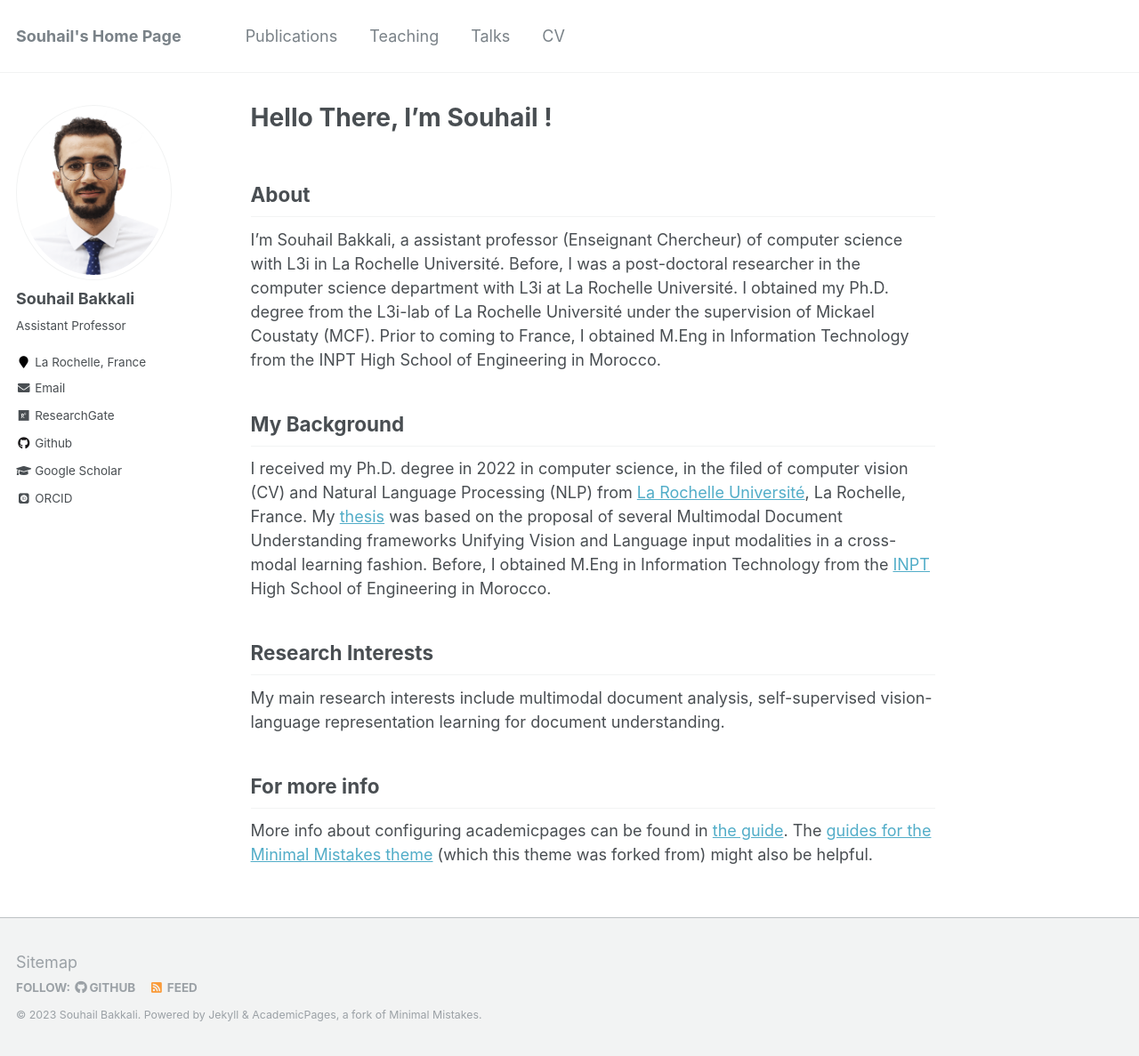
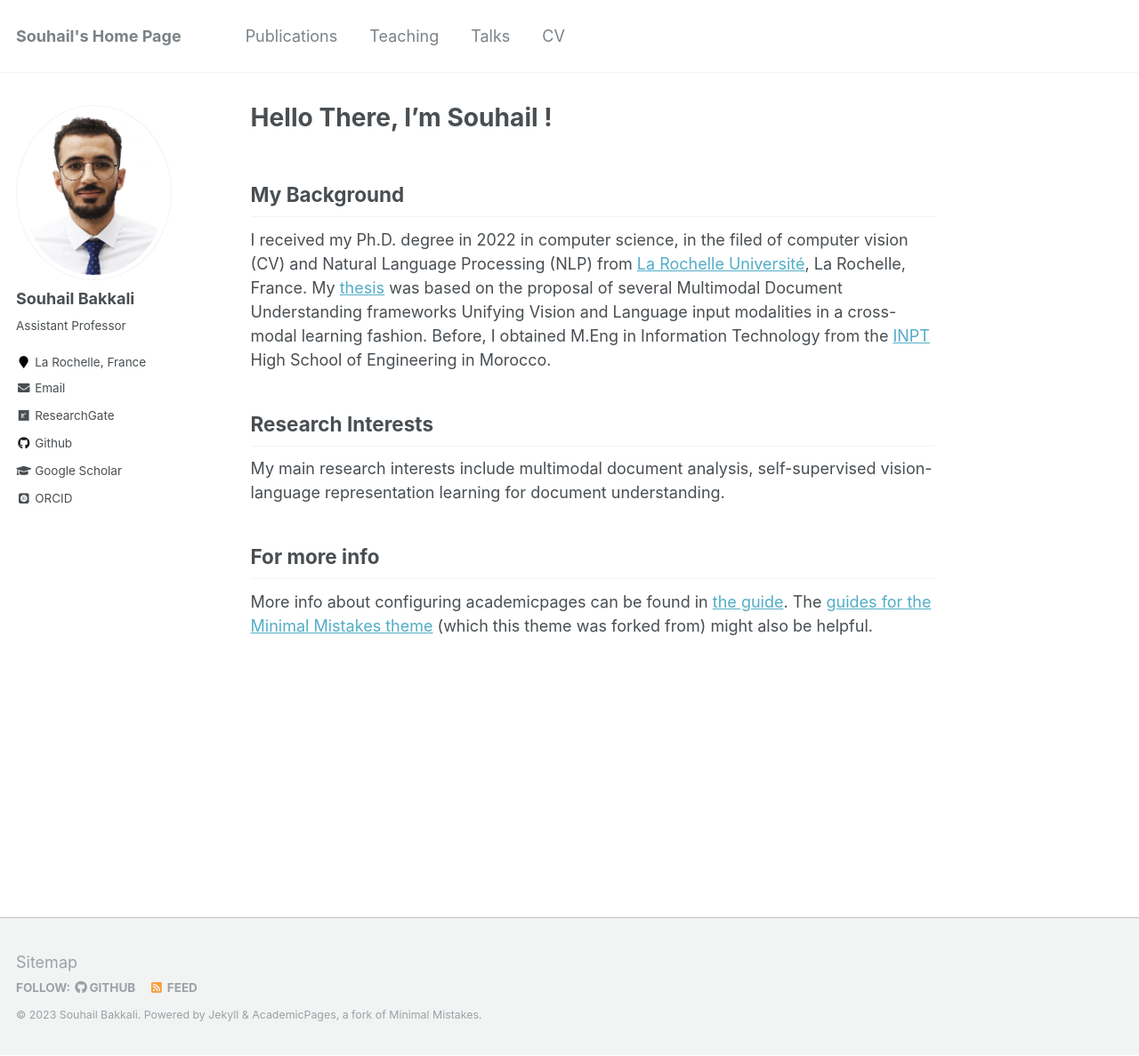
Before and after one commit to Sbakkalii/Sbakkalii.github.io, a Jekyll site: the page built from _pages/about.md, in a window 1280 px wide and 1187 px high. Shown: the whole window at 89% size. Built offline with Jekyll 4.4.1, drawn with Linux system fonts in a browser that asks for light colours; some web fonts are replaced.

Commit message:
Update about.md

```diff
--- a/_pages/about.md
+++ b/_pages/about.md
@@ -7,10 +7,6 @@ redirect_from:
   - /about/
   - /about.html
 ---
-
-About
-------
-I’m Souhail Bakkali, a assistant professor (Enseignant Chercheur) of computer science with L3i in La Rochelle Université. Before, I was a post-doctoral researcher in the computer science department with L3i at La Rochelle Université. I obtained my Ph.D. degree from the L3i-lab of La Rochelle Université under the supervision of Mickael Coustaty (MCF). Prior to coming to France, I obtained M.Eng in Information Technology from the INPT High School of Engineering in Morocco.
 
 My Background
 ------
```
